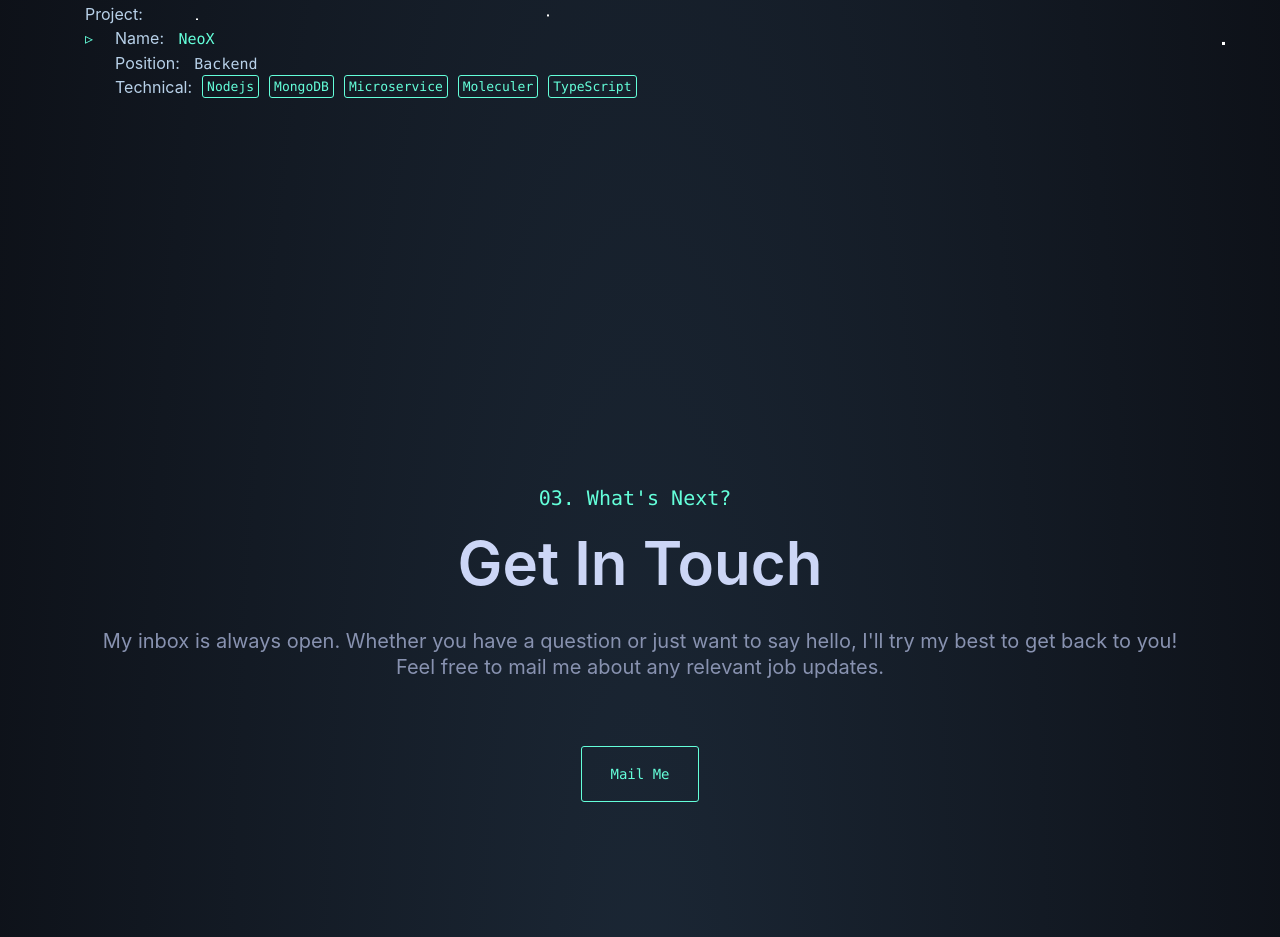
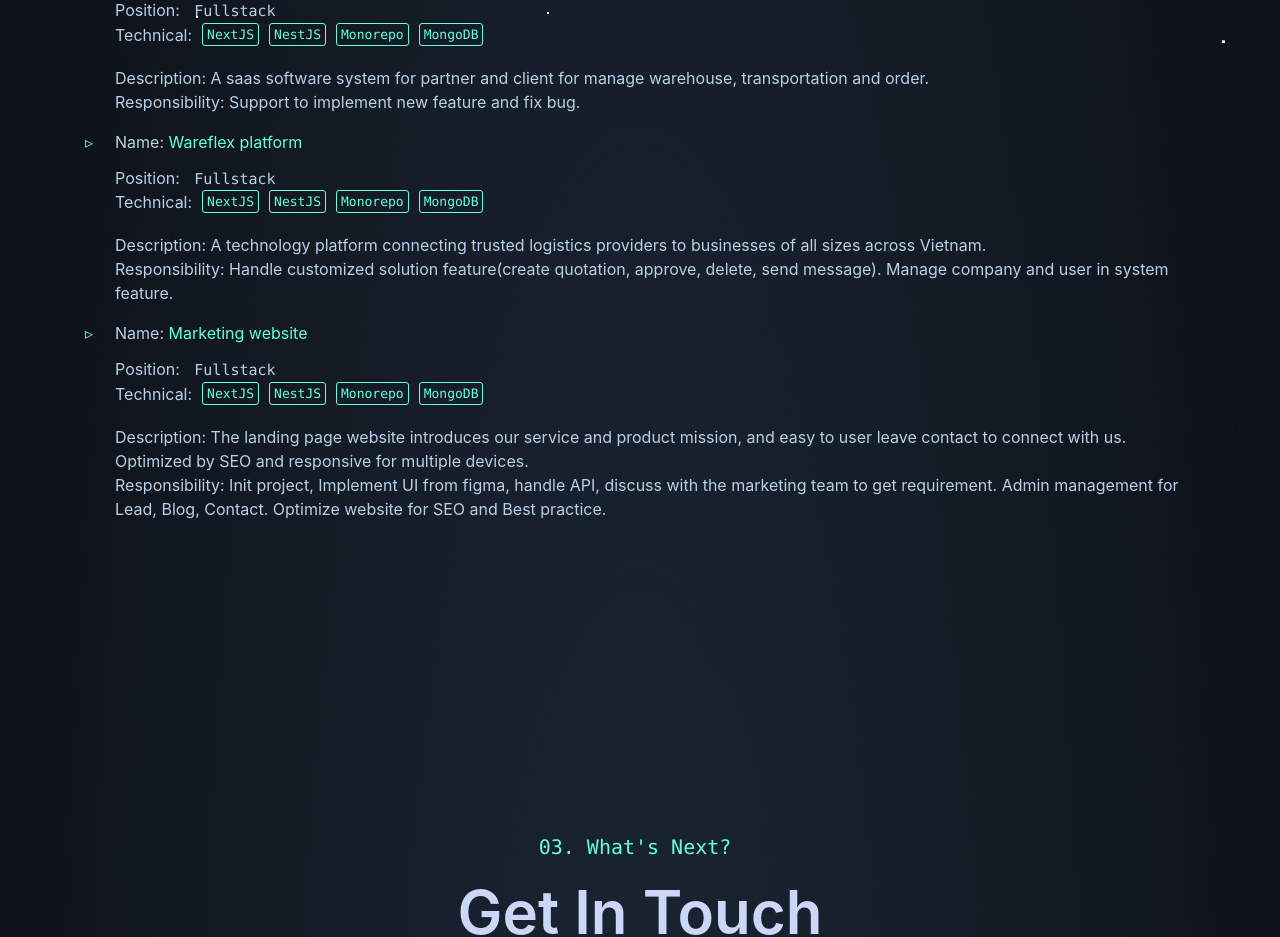
Before and after one commit to KHANHDANGBMT/khanhdangbmt.github.io, a React (Create React App) app: page / in a window 1280 px wide. Shown: the part 1860-2797 px from the top of the page. Built offline with nearby package versions, Linux system fonts and the light colour scheme.

Commit message:
update content

```diff
--- a/src/components/Experience.js
+++ b/src/components/Experience.js
@@ -1,18 +1,18 @@
-import { Tab, TabList, TabPanel, Tabs } from 'react-tabs';
-import './assets/css/about.css';
-import 'react-tabs/style/react-tabs.css';
-import './assets/css/experience.css';
-import listExp from '../json/experience.json';
-import { CheckIcon } from './assets/icons';
-import { useState } from 'react';
+import { Tab, TabList, TabPanel, Tabs } from "react-tabs";
+import "./assets/css/about.css";
+import "react-tabs/style/react-tabs.css";
+import "./assets/css/experience.css";
+import listExp from "../json/experience.json";
+import { CheckIcon } from "./assets/icons";
+import { useState } from "react";
 
 const Experience = () => {
-  const [tabIndex, setTabIndex] = useState(2);
+  const [tabIndex, setTabIndex] = useState(3);
   const tabList = listExp.experience.map((item, index) => {
     return (
       <Tab active key={index}>
-        {item.name}{' '}
-        {index === listExp.experience.length - 1 ? <CheckIcon /> : ''}
+        {item.name}{" "}
+        {index === listExp.experience.length - 1 ? <CheckIcon /> : ""}
       </Tab>
     );
   });
@@ -32,10 +32,17 @@ const Experience = () => {
             <p className="exp-project-wrapper" key={index}>
               <p className="exp-project">
                 <p className="text">
-                  Name: <span className="text-highlight">{item.name}</span>
+                  Name:{" "}
+                  <a
+                    style={{ marginBottom: 12 }}
+                    href={item.href}
+                    className="hyper-link"
+                  >
+                    {item.name}
+                  </a>
                 </p>
                 <p className="exp-project-position">
-                  Position:{' '}
+                  Position:{" "}
                   <span className="text-highlight-desc">{item.position}</span>
                 </p>
                 {item.teamSize ? (
@@ -43,10 +50,10 @@ const Experience = () => {
                     Team size: <span>{item.teamSize}</span>
                   </p>
                 ) : (
-                  ''
+                  ""
                 )}
                 <p className="exp-project-technical-wrapper">
-                  Technical:{' '}
+                  Technical:{" "}
                   {item.technical.map((item) => (
                     <span className="label-custom">{item}</span>
                   ))}
@@ -56,14 +63,14 @@ const Experience = () => {
                     Description: <span>{item.description}</span>
                   </p>
                 ) : (
-                  ''
+                  ""
                 )}
                 {item.responsibility ? (
                   <p className="text">
                     Responsibility: <span>{item.responsibility}</span>
                   </p>
                 ) : (
-                  ''
+                  ""
                 )}
               </p>
             </p>
--- /dev/null
+++ b/src/components/Icons/index.js
@@ -0,0 +1 @@
+export { default as LinkedinIcon } from "./LinkedinIcon";
--- a/src/components/assets/css/contact-me.css
+++ b/src/components/assets/css/contact-me.css
@@ -32,7 +32,7 @@
 }
 
 .contact-me-mail {
-  display: inline-block;
+  display: flex;
   text-decoration: none;
   text-decoration-skip-ink: auto;
   position: relative;
@@ -51,6 +51,9 @@
   cursor: pointer;
   transition: all 0.25s cubic-bezier(0.645, 0.045, 0.355, 1) 0s;
   margin-top: 50px;
+  align-items: center;
+  justify-content: center;
+  gap: 12px;
 }
 
 .contact-me-mail:hover {
--- a/src/json/experience.json
+++ b/src/json/experience.json
@@ -5,60 +5,113 @@
       "fromDate": "Sep 2020",
       "toDate": "Jan 2022",
       "project": [
-        {
+        {"href":"#",
           "name": "Station management",
-          "position": "Backend",
+          "position": "Frontend",
           "teamSize": 7,
-          "technical": ["ReactJS", "Material UI"],
-          "description": "This application serve for manage station. Manager can view and create a maintenance station, employee view request, approve and report after clean or maintenance station."
+          "technical": ["ReactJS", "Material UI", "HTML", "CSS", "Javascript"],
+          "responsibility":"Design mockup, implement UI flows, work with the client to get requirements, Build React applications for each role and test and commit the working flows.",
+          "description": "Imagine that you have many stations working around your country. Every month, your employee needs to maintain, cleans, replacing items from those stations. This application serves to manage that flow. The employee can submit the request to maintenance to 3 or 4 management levels above, and each manager can view and accept that request. After approval, the employee can process to maintain, clean, and take the image to prove that he has finished their work. "
         },
-        {
-          "name": "Bensist",
+        {"href":"https://app.bensist.com/",
+          "name": "Bensist - Danish Client",
           "position": "Backend",
           "teamSize": 5,
-          "technical": ["Mongodb", "Nodejs", "RestFul"],
-          "description": "The selling system to help suppliers sell their goods at the most favorable prices for employees as a year-end bonus via the contract with their company.",
-          "responsibility": "Design database, develop backend API, consulting for customers."
+          "technical": ["MongoDB", "Nodejs", "RestFull", "ExpressJS"],
+          "description": "Building the benefit application for the employee. Any company can integrate with the application and sign a contract for their employee benefit instead of giving the money to them. That will be advantageous to their employees more than money.",
+          "responsibility": "Design database, expose API, implement database, build project from scratch, working directly with the client to get requirements and implement it."
         }
       ],
-      "detail": "The first company I'm working for after graduation. I'm worked as a frontend and backend here. A lot of fronend knowledge for develop app, maintain, responsive website. There is also design database, build source code, deploy ubuntu server. I realize backend is my strength at this time."
+      "detail": "The first company I'm working for after graduation. I've worked as a frontend and backend here. A lot of frontend knowledge for developing an app, maintaining and responsive website. There is also a design database, build source code, and deploy Ubuntu server. I have a particular chance to join with both frontend and backend at this company."
     },
     {
       "name": "Bizverse",
       "fromDate": "Feb 2022",
       "toDate": "August 2022",
       "project": [
-        {
-          "name": "Bizverse Claim BIVE TOKEN",
-          "position": "Frontend",
-          "technical": ["ReactJS", "Web3"],
-          "description": "The system to claim token via each IDO whitelist.",
-          "responsibility": "Develop Frontend, interact with web3 and smart contract",
-          "teamSize": 3
-        },
-        {
+        {"href":"https://documentations.bizverse.world/rentall-in-bizverse/overview",
           "name": "Bizverse Rentall",
           "position": "Backend",
           "technical": ["Nodejs", "MySQL", "GraphQL", "Sequelize"],
           "teamSize": 10,
-          "description": "The booking system, woking with NFT, cancel flow,...",
-          "responsibility": "Develop API, manage server, payment implementation, discuss and come up with solutions, send mail notifications, clean code."
+          "description": "Rentall is the support application for the booking user with the NFT instead of reservation. Users can book the hotel and pay in cryptocurrency instead of traditional money. At check-in time, user can scan their NFT to get the rooms and support some traditional features like cancel payment, traditional payment (Stripe, PayPal, ... ), and refund.",
+          "responsibility": "Develop API, manage server, maintain source code, payment integration, discuss and come up with solutions, send mail notifications, apply clean code."
+        },
+        {
+          "href":"https://bive.bizverse.io/",
+          "name": "Bizverse Claim BIVE TOKEN",
+          "position": "Frontend",
+          "technical": ["ReactJS", "Web3"],
+          "description": "The system to claim tokens via each IDO whitelist. User login via their metamask wallet and get the Bive token after published at the end of the whitelist.",
+          "responsibility": "Build the web support for claim BIVE tokens. Integrate with metamask wallet.",
+          "teamSize": 3
+        },
+        {
+          "href":"#",
+          "name": "Virtual Browser",
+          "position": "Frontend",
+          "technical": ["C++", "Java"],
+          "description": "Custom the browser that will be used to connect directly to the VR of our company website supposed to the user who is using the Oculus Quest ",
+          "responsibility": "Custom Firefox open source to directly access to company VR website.",
+          "teamSize": 3
         }
       ],
-      "detail": "I have learned a lot about teamwork and interacting with customers. Maintain and develop features for the system."
+      "detail": "At this time, I have the chance to built frontend project from scratch. Config source structure, integrate to metamask, make transaction to retrieve BIVE tokens. On the other project, I have the opportunity to maintain exited NodeJS application and learn the pros and cons when enhance that application without the knowledge to maintain and grow the application."
     },
     {
+      "href":"https://neox.vn/en/",
       "name": "NeoX",
       "fromDate": "August 2022",
-      "toDate": "Now",
+      "toDate": "August 2023",
       "project": [
         {
+          "href":"#",
+          "name": "NeoX - Testing API system",
+          "position": "Frontend",
+          "technical": ["ReactJS", "TypeScript","Javascript", "HTML", "CSS"],
+          "description":"Imagine that you have a large system with multiple services and actions. How you can test whether specific actions belonging to one flow are working or not? This app resolves that scenario by calling each action individually.",
+          "responsibility": "Build the UI, handle logic when the user types, validate data, format following GET, POST, PUT, DELETE action, and send it to the backend system to process it."
+        },
+        {
+          "href":"https://neox.vn/en/",
           "name": "NeoX",
           "position": "Backend",
-          "technical": ["Nodejs", "MongoDB", "Microservice", "Moleculer", "TypeScript"]
+          "technical": ["Nodejs", "MongoDB", "Microservice", "Moleculer", "TypeScript", "Uni test", ""],
+          "description":"The payment system that focuses on payment and embedded finance solutions. Provide simple way to integrate with multiple banking system and support multiple services like collection, disbursement,... ",
+          "responsibility": "Join the team to build a collection service in the microservices. I  support the team for payment flow, push the file, and download reconciled file"
         }
       ],
-      "detail": "Learned clean code and clean architecture. I have a chance to learn about microservice systems, design patterns, and typescripts and apply them to company projects."
+      "detail": "I enjoy development and practicing with the team here. Feel grown day by day and have the chance to reach the good way to develop a good application. Thankful for the chance to work here to give me a full art of the working process, working style, and how to become an employee with responsibility."
+    },
+    {
+      "name": "Wareflex",
+      "fromDate": "August 2023",
+      "toDate": "Now",
+      "project": [{
+        "href":"https://platform.wareflex.io/",
+        "name": "Wareflex SAAS",
+        "position": "Fullstack",
+        "technical": ["NextJS", "NestJS", "Monorepo", "MongoDB"],
+        "description":"A saas software system for partner and client for manage warehouse, transportation and order.",
+        "responsibility": "Support to implement new feature and fix bug."
+      },{
+        "href":"https://platform.wareflex.io/",
+        "name": "Wareflex platform",
+        "position": "Fullstack",
+        "technical": ["NextJS", "NestJS", "Monorepo", "MongoDB"],
+        "description":"A technology platform connecting trusted logistics providers to businesses of all sizes across Vietnam.",
+        "responsibility": "Handle customized solution feature(create quotation, approve, delete, send message). Manage company and user in system feature."
+      },
+      {
+        "href":"https://wareflex.io",
+        "name": "Marketing website",
+        "position": "Fullstack",
+        "technical": ["NextJS", "NestJS", "Monorepo", "MongoDB"],
+        "description":"The landing page website introduces our service and product mission, and easy to user leave contact to connect with us. Optimized by SEO and responsive for multiple devices.",
+        "responsibility": "Init project, Implement UI from figma, handle API, discuss with the marketing team to get requirement. Admin management for Lead, Blog, Contact. Optimize website for SEO and Best practice."
+      }],
+      "detail": ""
+
     }
   ]
 }
```
Also changed, not shown: src/App.js (+16 -19 lines), src/components/About.js (+18 -6 lines), src/components/ContactMe.js (+11 -1 lines), src/components/Icons/LinkedinIcon/index.js (added, +24 -0 lines), src/components/Intro.js (+10 -3 lines).
